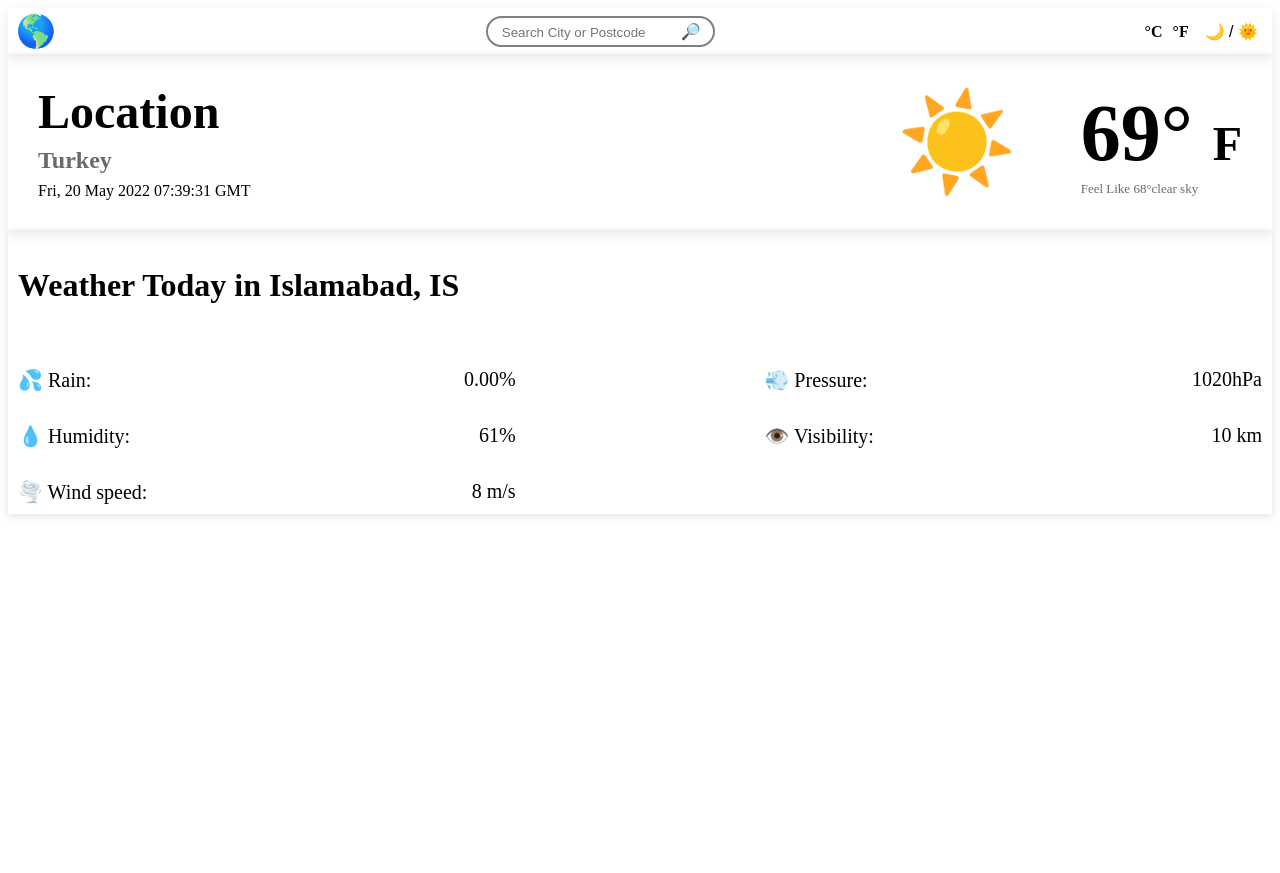
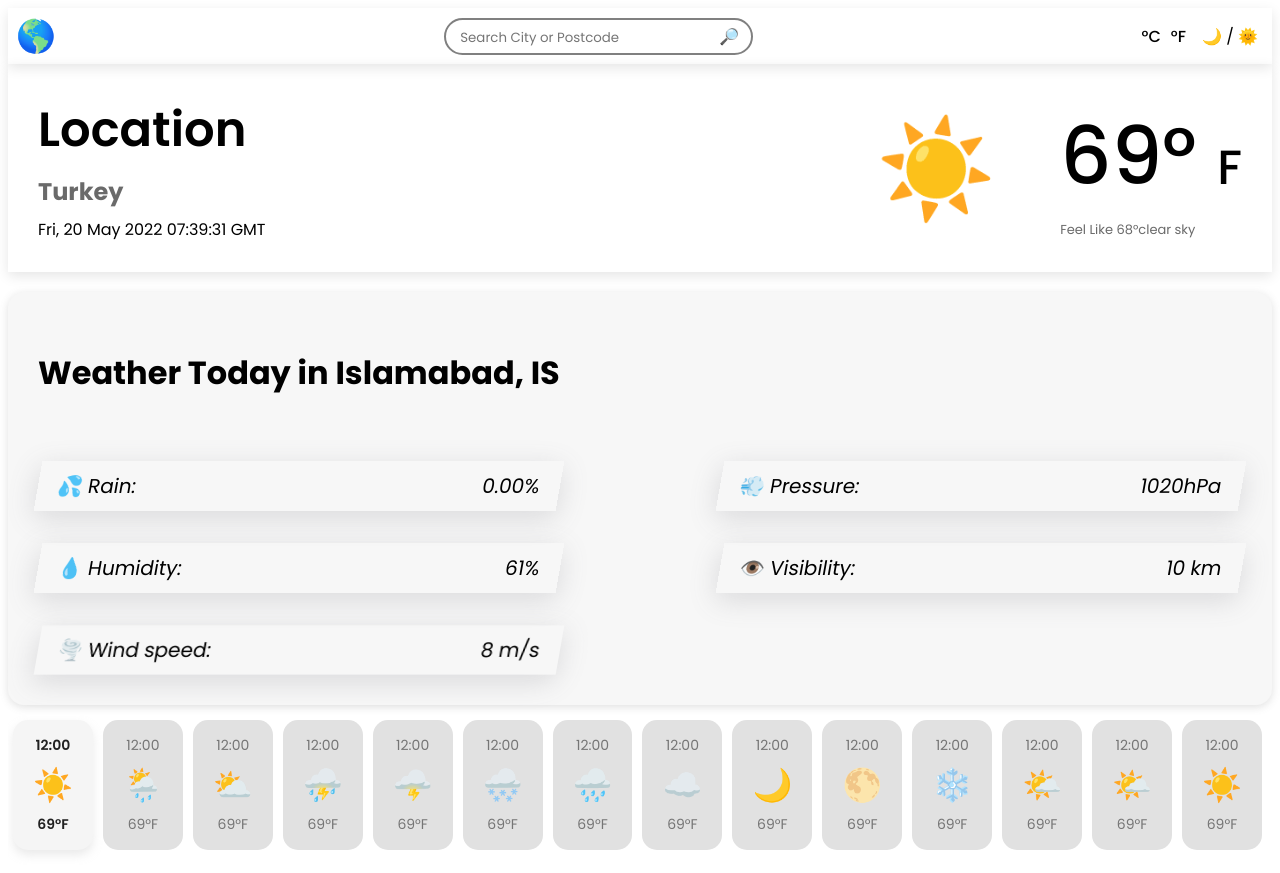
Before and after one commit to m-ata/react-weather-app, a React app: page / in a window 1280 px wide. Before the commit the page ends 800 px from the top, so only its background shows below. Built offline with nearby package versions, Linux system fonts and the light colour scheme.

Commit message:
feat: create hourly card ui

```diff
--- a/components/CurrentStatus/style.scss
+++ b/components/CurrentStatus/style.scss
@@ -34,6 +34,7 @@
             &__temp{
                 font-size: 5rem;
                 margin: 0;
+                font-weight: 500;
                 span{
                     font-size: 3rem;
                 }
@@ -50,7 +51,10 @@
     }
 }
 .current-weather{
-    padding: 10px;
+    padding: 30px;
+    background-color: #f7f7f7;
+    border-radius: 1rem;
+    margin-top: 20px;
     box-shadow: rgba(99, 99, 99, 0.2) 0px 2px 8px 0px;
     h2{
         font-size: 2rem;
@@ -70,6 +74,9 @@
             width: 40%;
             justify-content: space-between;
             font-size: 20px;
+            transform: skew(-10deg);
+            box-shadow: rgba(100, 100, 111, 0.2) 0px 7px 29px 0px;
+            padding: 10px 20px;
         }
     }
 }
--- a/components/Header/style.scss
+++ b/components/Header/style.scss
@@ -19,7 +19,7 @@
     &__modesButton{
         .temperatureConverter{
             font-size: 1rem;
-            font-weight: bold;
+            font-weight: 500;
             margin-right: 10px;
         }
         button{
--- /dev/null
+++ b/components/HourlyCard/HourlyCard.jsx
@@ -0,0 +1,103 @@
+import React from 'react';
+import './style.scss'
+const HourlyCard = () => {
+    return ( <div className='hourly-card'>
+        <div class="hourly-item active">
+            <label className="hourly-item__hour">12:00</label>
+            <span className='hourly-item__icon'>☀️</span>
+            <label className="hourly-item__temp">69°F</label>
+        </div>
+        <div class="hourly-item">
+            <label className="hourly-item__hour">12:00</label>
+            <span className='hourly-item__icon'>🌦️</span>
+            <label className="hourly-item__temp">69°F</label>
+        </div>
+        <div class="hourly-item">
+            <label className="hourly-item__hour">12:00</label>
+            <span className='hourly-item__icon'>⛅</span>
+            <label className="hourly-item__temp">69°F</label>
+        </div>
+        <div class="hourly-item">
+            <label className="hourly-item__hour">12:00</label>
+            <span className='hourly-item__icon'>⛈️</span>
+            <label className="hourly-item__temp">69°F</label>
+        </div>
+        <div class="hourly-item">
+            <label className="hourly-item__hour">12:00</label>
+            <span className='hourly-item__icon'>🌩️</span>
+            <label className="hourly-item__temp">69°F</label>
+        </div>
+        <div class="hourly-item">
+            <label className="hourly-item__hour">12:00</label>
+            <span className='hourly-item__icon'>🌨️</span>
+            <label className="hourly-item__temp">69°F</label>
+        </div>
+        <div class="hourly-item">
+            <label className="hourly-item__hour">12:00</label>
+            <span className='hourly-item__icon'>🌧️</span>
+            <label className="hourly-item__temp">69°F</label>
+        </div>
+        <div class="hourly-item">
+            <label className="hourly-item__hour">12:00</label>
+            <span className='hourly-item__icon'>☁️</span>
+            <label className="hourly-item__temp">69°F</label>
+        </div>
+        <div class="hourly-item">
+            <label className="hourly-item__hour">12:00</label>
+            <span className='hourly-item__icon'>🌙</span>
+            <label className="hourly-item__temp">69°F</label>
+        </div>
+        <div class="hourly-item">
+            <label className="hourly-item__hour">12:00</label>
+            <span className='hourly-item__icon'>🌕</span>
+            <label className="hourly-item__temp">69°F</label>
+        </div>
+        <div class="hourly-item">
+            <label className="hourly-item__hour">12:00</label>
+            <span className='hourly-item__icon'>❄️</span>
+            <label className="hourly-item__temp">69°F</label>
+        </div>
+        <div class="hourly-item">
+            <label className="hourly-item__hour">12:00</label>
+            <span className='hourly-item__icon'>🌤️</span>
+            <label className="hourly-item__temp">69°F</label>
+        </div>
+        <div class="hourly-item">
+            <label className="hourly-item__hour">12:00</label>
+            <span className='hourly-item__icon'>🌤️</span>
+            <label className="hourly-item__temp">69°F</label>
+        </div>
+        <div class="hourly-item">
+            <label className="hourly-item__hour">12:00</label>
+            <span className='hourly-item__icon'>☀️</span>
+            <label className="hourly-item__temp">69°F</label>
+        </div>
+        <div class="hourly-item">
+            <label className="hourly-item__hour">12:00</label>
+            <span className='hourly-item__icon'>☀️</span>
+            <label className="hourly-item__temp">69°F</label>
+        </div>
+        <div class="hourly-item">
+            <label className="hourly-item__hour">12:00</label>
+            <span className='hourly-item__icon'>☀️</span>
+            <label className="hourly-item__temp">69°F</label>
+        </div>
+        <div class="hourly-item">
+            <label className="hourly-item__hour">12:00</label>
+            <span className='hourly-item__icon'>☀️</span>
+            <label className="hourly-item__temp">69°F</label>
+        </div>
+        <div class="hourly-item">
+            <label className="hourly-item__hour">12:00</label>
+            <span className='hourly-item__icon'>☀️</span>
+            <label className="hourly-item__temp">69°F</label>
+        </div>
+        <div class="hourly-item">
+            <label className="hourly-item__hour">12:00</label>
+            <span className='hourly-item__icon'>☀️</span>
+            <label className="hourly-item__temp">69°F</label>
+        </div>
+    </div> );
+}
+
+export default HourlyCard;
--- /dev/null
+++ b/components/HourlyCard/style.scss
@@ -0,0 +1,41 @@
+.hourly-card{
+    white-space: nowrap;
+    overflow: auto;
+    display: flex;
+    flex-direction: row ;
+    flex-wrap: nowrap;
+    align-items: center;
+    .hourly-item{
+        border-radius: 15px;
+        margin: 15px 5px;
+        transition: all .75s ease;
+        background-color: #e1e1e1;
+        box-shadow: 0;
+        color: #757575;
+        font-weight: 400;
+        font-size: 14px;
+        text-align: center;
+        padding: 15px 20px;
+        &__icon{
+            font-size: 2rem;
+            display: block;
+            margin: 5px 0px;
+        }
+        label{
+            display: block;
+        }
+    }
+    .hourly-item.active{
+        background-color: #f5f5f5;
+        box-shadow: 0 5px 10px 0 hsl(0deg 0% 88% / 67%);
+        color: #212121;
+        font-weight: 600;
+    }
+}
+.hourly-card::-webkit-scrollbar {
+    display: none;
+}
+.hourly-card {
+    -ms-overflow-style: none;  /* IE and Edge */
+    scrollbar-width: none;  /* Firefox */
+  }
--- a/src/App.jsx
+++ b/src/App.jsx
@@ -4,12 +4,14 @@ import ReactDom from 'react-dom';
 import CurrentTemp from "../components/CurrentStatus/CurrentTemp";
 import CurrentWeatherDetails from "../components/CurrentStatus/CurrentWeatherDetails";
 import Header from "../components/Header/Header";
+import HourlyCard from "../components/HourlyCard/HourlyCard";
 const App = () => {
     return (
         <div className="main-container">
             <Header />
             <CurrentTemp />
             <CurrentWeatherDetails />
+            <HourlyCard />
         </div>
     );
 }
--- a/src/index.js
+++ b/src/index.js
@@ -1,6 +1,7 @@
 import React from 'react';
 import ReactDOM from 'react-dom';
 import App from './App';
+import "./index.scss";
 ReactDOM.render(
     <App />,
   document.getElementById('root')
--- /dev/null
+++ b/src/index.scss
@@ -0,0 +1,5 @@
+@import url('https://fonts.googleapis.com/css2?family=Poppins:wght@100;200;300;400;500;600;700;800&display=swap');
+
+*{
+    font-family: 'Poppins', sans-serif;
+}
```
